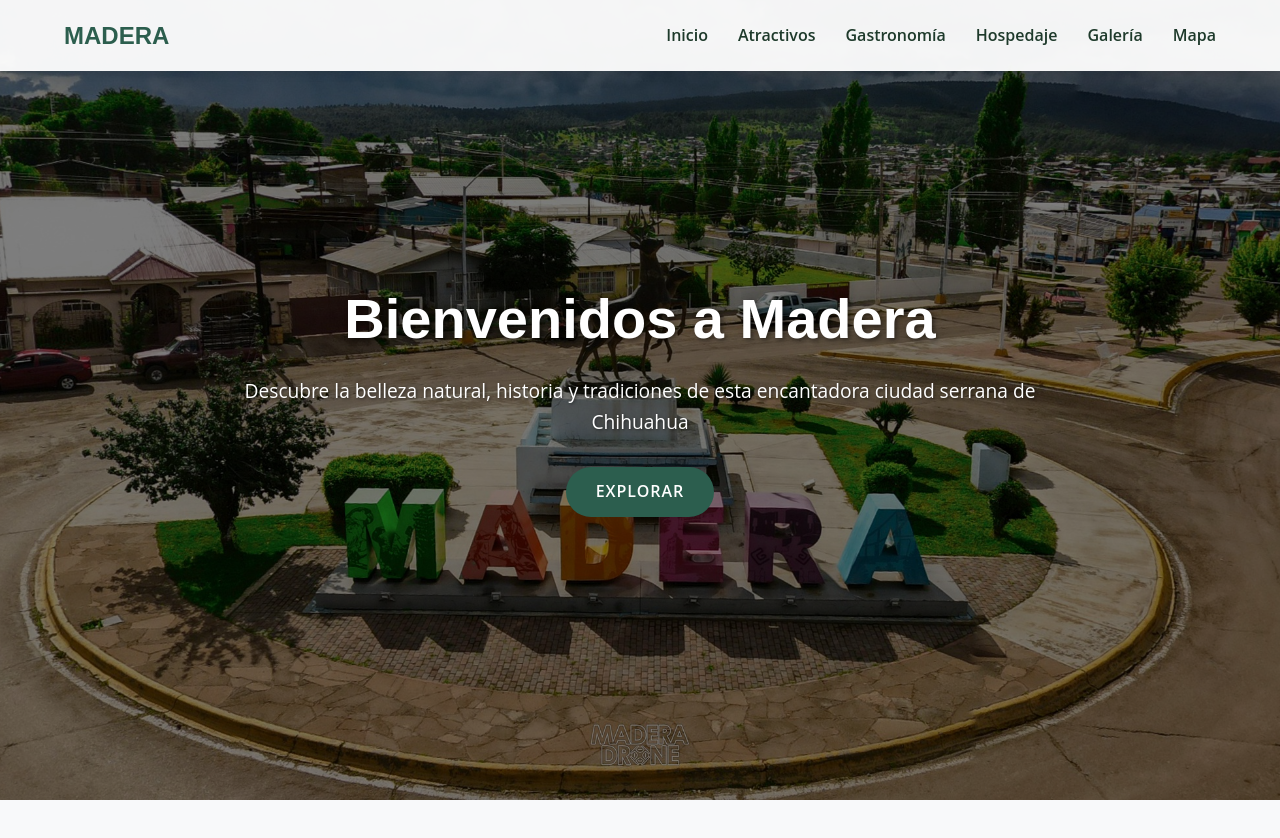
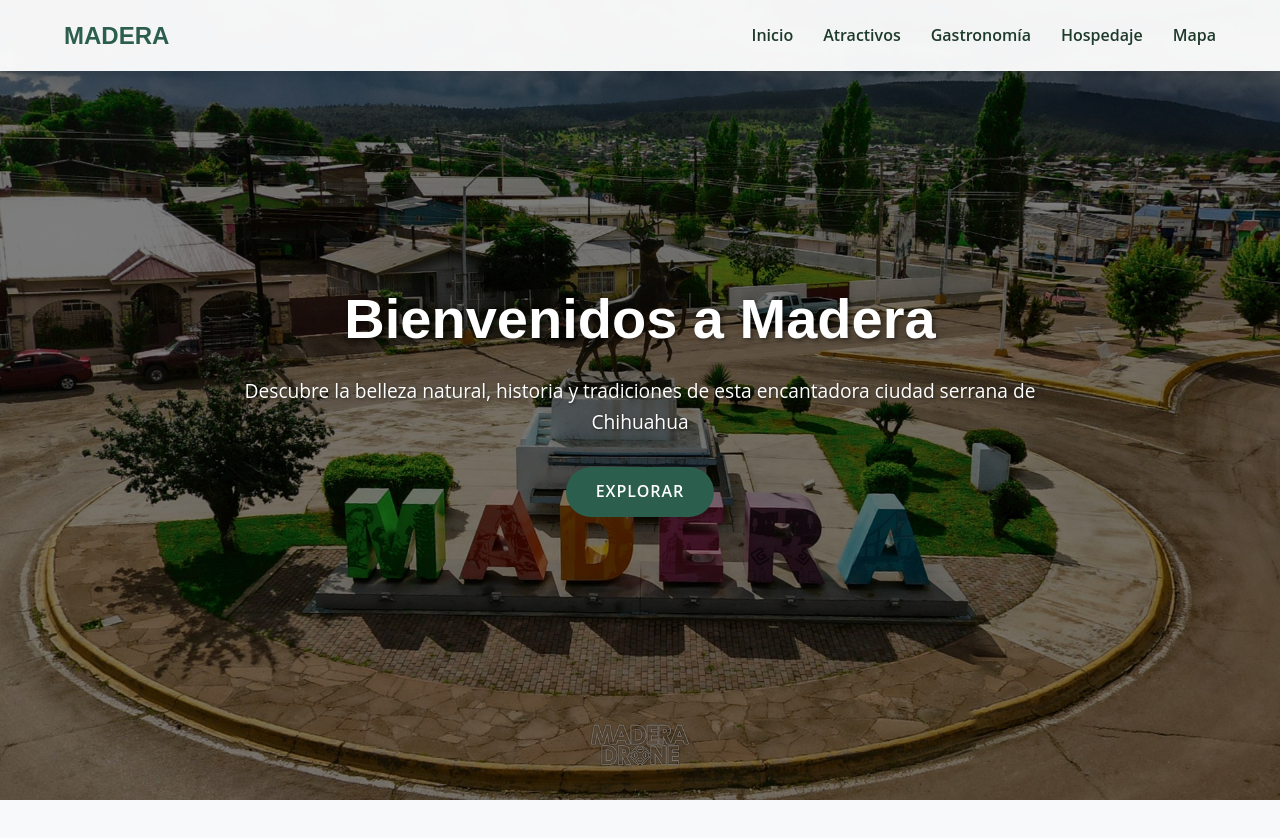
Before and after one commit to Edwin16x/prueba_web, a plain HTML site: page index.html in a window 1280 px wide. Shown: the top 838 px of the page. Drawn offline with nearby package versions, Linux system fonts and the light colour scheme; no server answers.

Commit message:
correcciones menu

```diff
--- a/index.html
+++ b/index.html
@@ -26,7 +26,6 @@
                 <li><a href="#atractivos">Atractivos</a></li>
                 <li><a href="#gastronomia">Gastronomía</a></li>
                 <li><a href="#alojamiento">Hospedaje</a></li>
-                <li><a href="#galeria">Galería</a></li>
                 <li><a href="#mapa">Mapa</a></li>
             </ul>
             <div class="menu-toggle">
```
